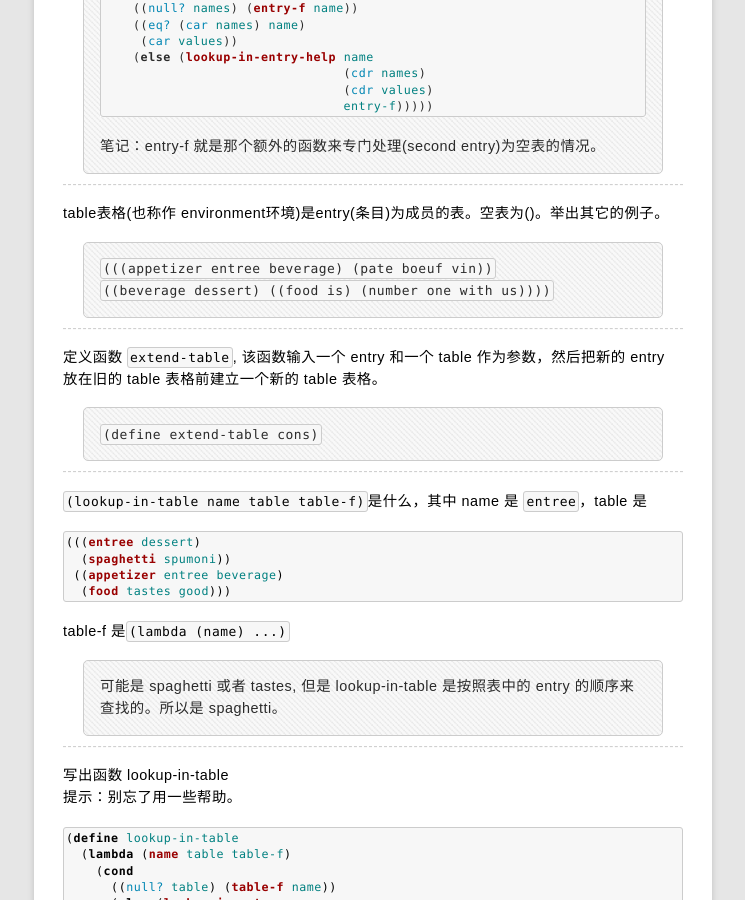
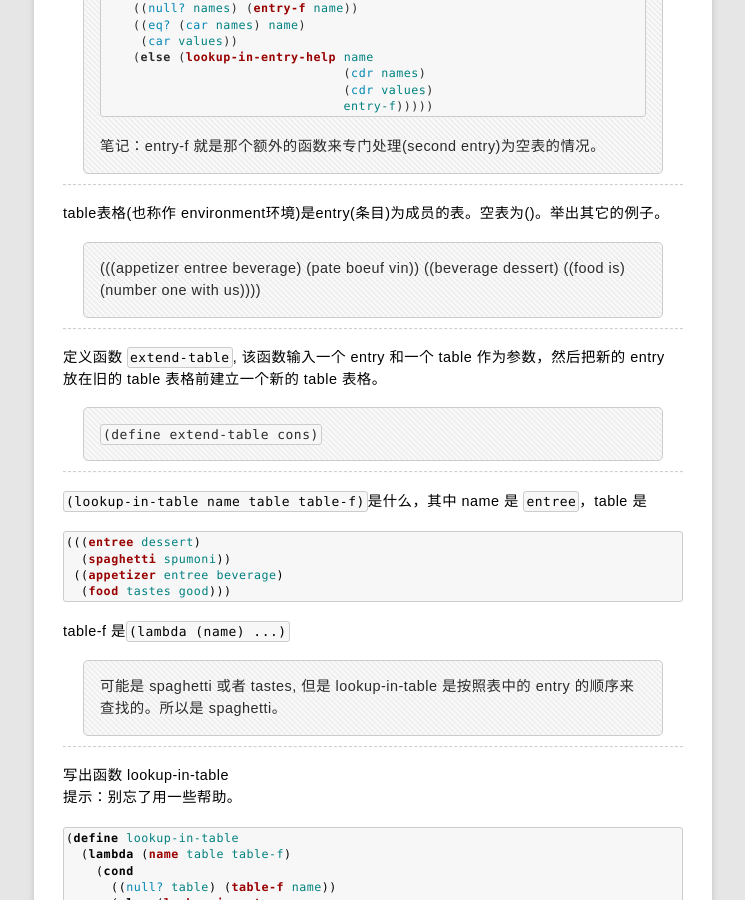
Before and after one commit to rhuichao/uternet.github.io, a Jekyll site: the page built from TLS/10.md, in a window 1280 px wide and 900 px high, scrolled down 1672 px. Shown: the whole window, without its empty margins (267-1012 px from the left). Built offline with Jekyll 4.4.1, drawn with Linux system fonts in a browser that asks for light colours; some web fonts are replaced; Markdown is read by kramdown in place of the engine named in the settings.

Commit message:
new document posted

```diff
--- a/TLS/10.md
+++ b/TLS/10.md
@@ -97,8 +97,10 @@ entry 是:
 
 table表格(也称作 environment环境)是entry(条目)为成员的表。空表为()。举出其它的例子。
 
->`(((appetizer entree beverage) (pate boeuf vin))`
->`((beverage dessert) ((food is) (number one with us))))`
+>    (((appetizer entree beverage)
+>      (pate boeuf vin))
+>     ((beverage dessert)
+>      ((food is) (number one with us))))
 
 
 -------------
```
